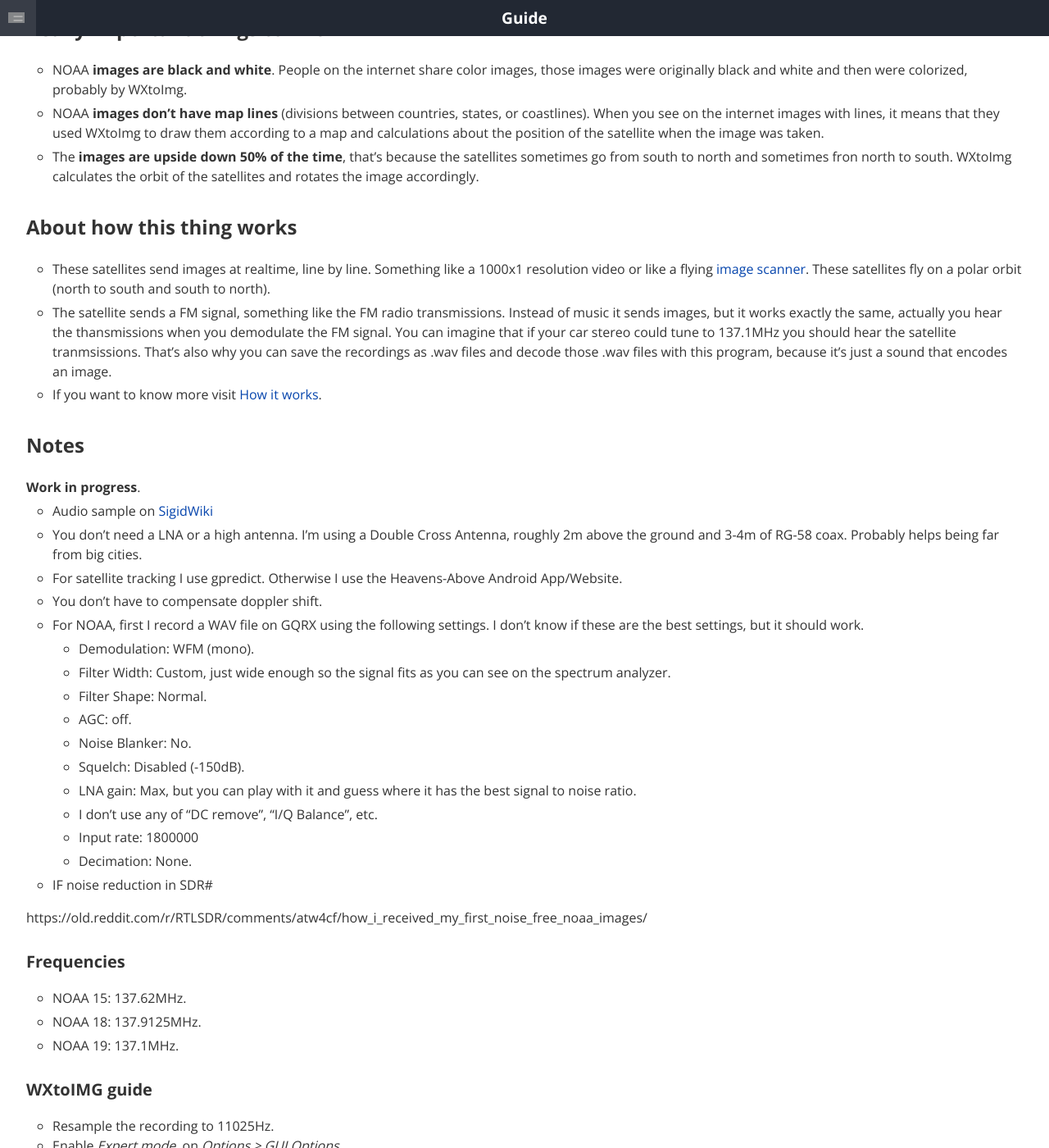
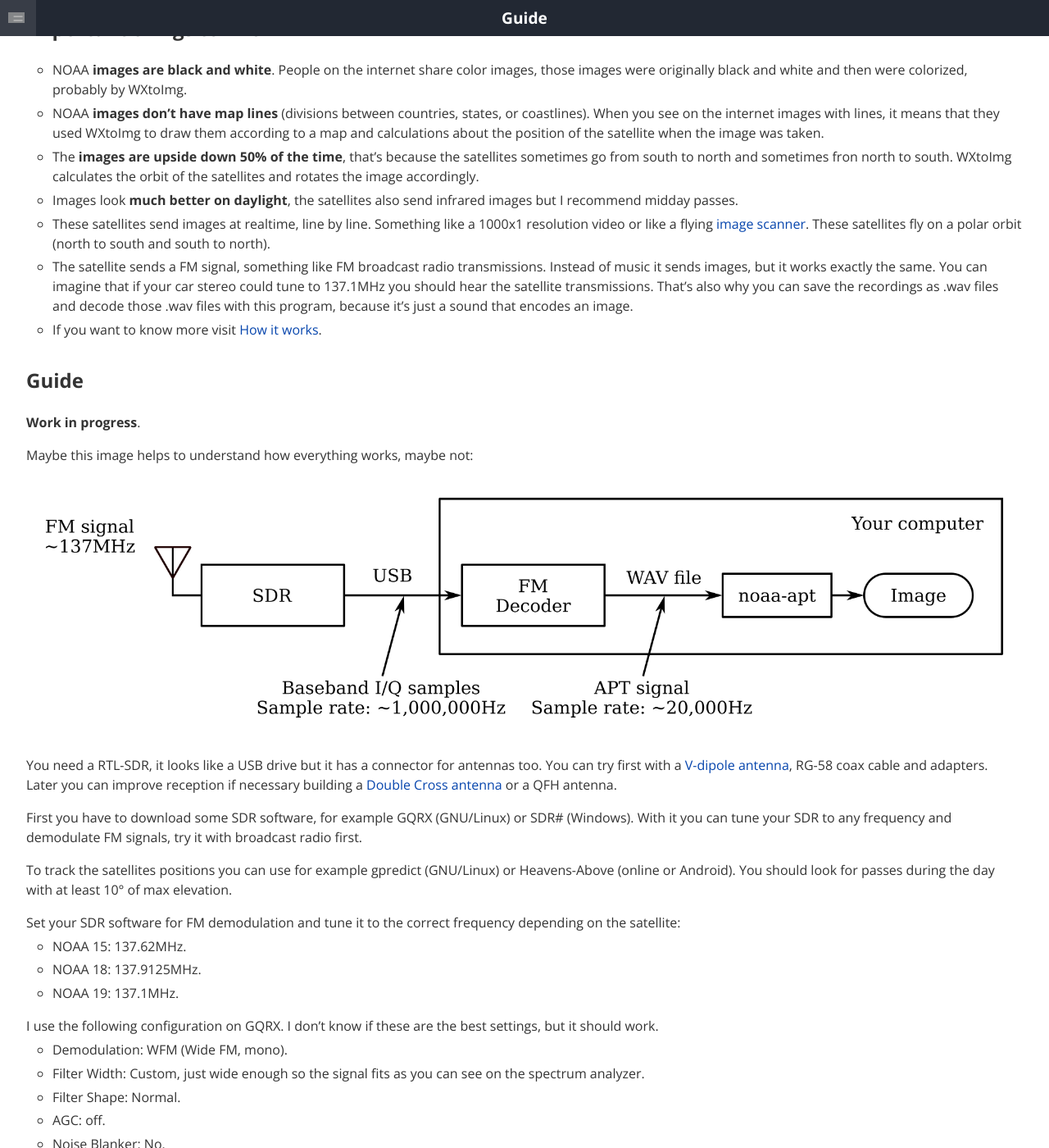
Before and after one commit to martinber/noaa-apt, a Jekyll site: the page built from docs/guide.md, in a window 1280 px wide and 1400 px high, scrolled down 659 px. Shown: the whole window at 82% size. Built offline with Jekyll 4.4.1, drawn with Linux system fonts in a browser that asks for light colours; some of the changed text lies outside the part shown.

Commit message:
Update website

```diff
--- a/docs/guide.md
+++ b/docs/guide.md
@@ -21,7 +21,7 @@ cheap. Read this get started.
 This is a guide about how to receive images, if you want information about how
 to use noaa-apt check the [Usage](./usage.html) page.
 
-## Really important things to know
+## Important things to know
 
 - NOAA **images are black and white**. People on the internet share color
     images, those images were originally black and white and then were
@@ -37,68 +37,49 @@ to use noaa-apt check the [Usage](./usage.html) page.
     WXtoImg calculates the orbit of the satellites and rotates the image
     accordingly.
 
-## About how this thing works
+- Images look **much better on daylight**, the satellites also send infrared
+    images but I recommend midday passes.
 
 - These satellites send images at realtime, line by line. Something like a
     1000x1 resolution video or like a flying
     [image scanner](https://en.wikipedia.org/wiki/Image_scanner). These
     satellites fly on a polar orbit (north to south and south to north).
 
-- The satellite sends a FM signal, something like the FM radio transmissions.
-    Instead of music it sends images, but it works exactly the same, actually
-    you hear the thansmissions when you demodulate the FM signal. You can
-    imagine that if your car stereo could tune to 137.1MHz you should hear the
-    satellite tranmsissions.
-    That's also why you can save the recordings as .wav files and decode those
-    .wav files with this program, because it's just a sound that encodes an
-    image.
+- The satellite sends a FM signal, something like FM broadcast radio
+    transmissions. Instead of music it sends images, but it works exactly the
+    same. You can imagine that if your car stereo could tune to 137.1MHz you
+    should hear the satellite transmissions. That's also why you can save the
+    recordings as .wav files and decode those .wav files with this program,
+    because it's just a sound that encodes an image.
 
 - If you want to know more visit [How it works](./how-it-works.html).
 
-## Notes
+## Guide
 
 **Work in progress**.
 
-- Audio sample on [SigidWiki](https://www.sigidwiki.com/wiki/Automatic_Picture_Transmission_(APT))
+Maybe this image helps to understand how everything works, maybe not:
 
-- You don't need a LNA or a high antenna. I'm using a Double Cross Antenna,
-  roughly 2m above the ground and 3-4m of RG-58 coax. Probably helps being far
-  from big cities.
+![Diagram]({{ site.baseurl }}/images/diagram.png)
 
-- For satellite tracking I use gpredict. Otherwise I use the Heavens-Above Android App/Website.
+You need a RTL-SDR, it looks like a USB drive but it has a connector for
+antennas too. You can try first with a
+[V-dipole antenna](https://www.rtl-sdr.com/simple-noaameteor-weather-satellite-antenna-137-mhz-v-dipole/),
+RG-58 coax cable and adapters. Later you can improve reception if necessary
+building a
+[Double Cross antenna](https://www.rtl-sdr.com/instructions-for-building-a-double-cross-antenna-great-for-noaameteor-weather-satellites/)
+or a QFH antenna.
 
-- You don't have to compensate doppler shift.
+First you have to download some SDR software, for example GQRX (GNU/Linux) or
+SDR# (Windows). With it you can tune your SDR to any frequency and demodulate FM
+signals, try it with broadcast radio first.
 
-- For NOAA, first I record a WAV file on GQRX using the following settings. I
-  don't know if these are the best settings, but it should work.
+To track the satellites positions you can use for example gpredict (GNU/Linux)
+or Heavens-Above (online or Android). You should look for passes during the day
+with at least 10° of max elevation.
 
-    - Demodulation: WFM (mono).
-
-    - Filter Width: Custom, just wide enough so the signal fits as you can see
-      on the spectrum analyzer.
-
-    - Filter Shape: Normal.
-
-    - AGC: off.
-
-    - Noise Blanker: No.
-
-    - Squelch: Disabled (-150dB).
-
-    - LNA gain: Max, but you can play with it and guess where it has the best
-			signal to noise ratio.
-
-    - I don't use any of "DC remove", "I/Q Balance", etc.
-
-    - Input rate: 1800000
-
-    - Decimation: None.
-
-- IF noise reduction in SDR#
-
-https://old.reddit.com/r/RTLSDR/comments/atw4cf/how_i_received_my_first_noise_free_noaa_images/
-
-### Frequencies
+Set your SDR software for FM demodulation and tune it to the correct frequency
+depending on the satellite:
 
 - NOAA 15: 137.62MHz.
 
@@ -106,18 +87,86 @@ https://old.reddit.com/r/RTLSDR/comments/atw4cf/how_i_received_my_first_noise_fr
 
 - NOAA 19: 137.1MHz.
 
-### WXtoIMG guide
+I use the following configuration on GQRX. I don't know if these are the best
+settings, but it should work.
+
+- Demodulation: WFM (Wide FM, mono).
+
+- Filter Width: Custom, just wide enough so the signal fits as you can see
+  on the spectrum analyzer.
+
+- Filter Shape: Normal.
+
+- AGC: off.
+
+- Noise Blanker: No.
+
+- Squelch: Disabled (-150dB).
+
+- LNA gain: Max, but you can play with it and guess where it has the best
+    signal to noise ratio.
+
+- I don't use any of "DC remove", "I/Q Balance", etc.
+
+- Input rate: 1800000
+
+- Decimation: None.
+
+When the satellite is passing start recording a WAV file, you should hear the
+sound of the demodulated FM signal. When finished open the WAV file on noaa-apt
+to decode the image.
+
+Here you can see a screenshot of GQRX, things to note:
+
+- I have "Freq zoom" at 4x so I can see the signal better on the spectrum
+    analyzer, these signals have a very narrow bandwidth.
+
+- The signal should fit inside the filter bandwidth (grey area).
+
+- I'm recording the WAV file (the "Rec" button on the bottom right is pressed).
+
+![GQRX]({{ site.baseurl }}/images/gqrx.png)
+
+## Notes
+
+- [Example of a WAV file]({{ site.baseurl }}/examples/argentina.wav), hear it,
+    near the middle of the recording you can hear the ticking sound of APT
+    signals.
+
+- You don't need a LNA or a high antenna. I'm using a Double Cross Antenna,
+    roughly 2m above the ground and 3-4m of RG-58 coax. Probably helps being far
+    from big cities.
+
+- Its not necessary to compensate doppler shift.
+
+## WXtoIMG guide
+
+If you want to decode your WAV file on WXtoIMG:
 
 - Resample the recording to 11025Hz.
+
 - Enable _Expert mode_, on _Options > GUI Options_.
+
 - Restart WXtoIMG.
+
 - _File > Load_ audio file.
+
 - Select _Satellite > NOAA_.
+
 - Select _Options > Disable map overlay_ because it's going to be wrong unless you correct the timestamp of the file.
+
 - _File > Decode_.
 
+Optional:
+
 - _Options > Resync_.
+
 - _Options > Disable PLL_.
+
 - _Options > Illumination Compensation_.
 
-https://www.wraase.de/download/wxtoimg/wxgui.pdf
+## References
+
+- [WXtoIMG guide][1]
+
+[1]: https://www.wraase.de/download/wxtoimg/wxgui.pdf
```
Also changed, not shown: docs/development.md (+7 -3 lines), docs/download.md (+3 -8 lines), docs/index.html (+19 -11 lines), docs/usage.md (+52 -3 lines), docs/images/diagram.png (added), docs/images/gqrx.png (added), docs/images/gui.png, extra/diagram.svg (added).
